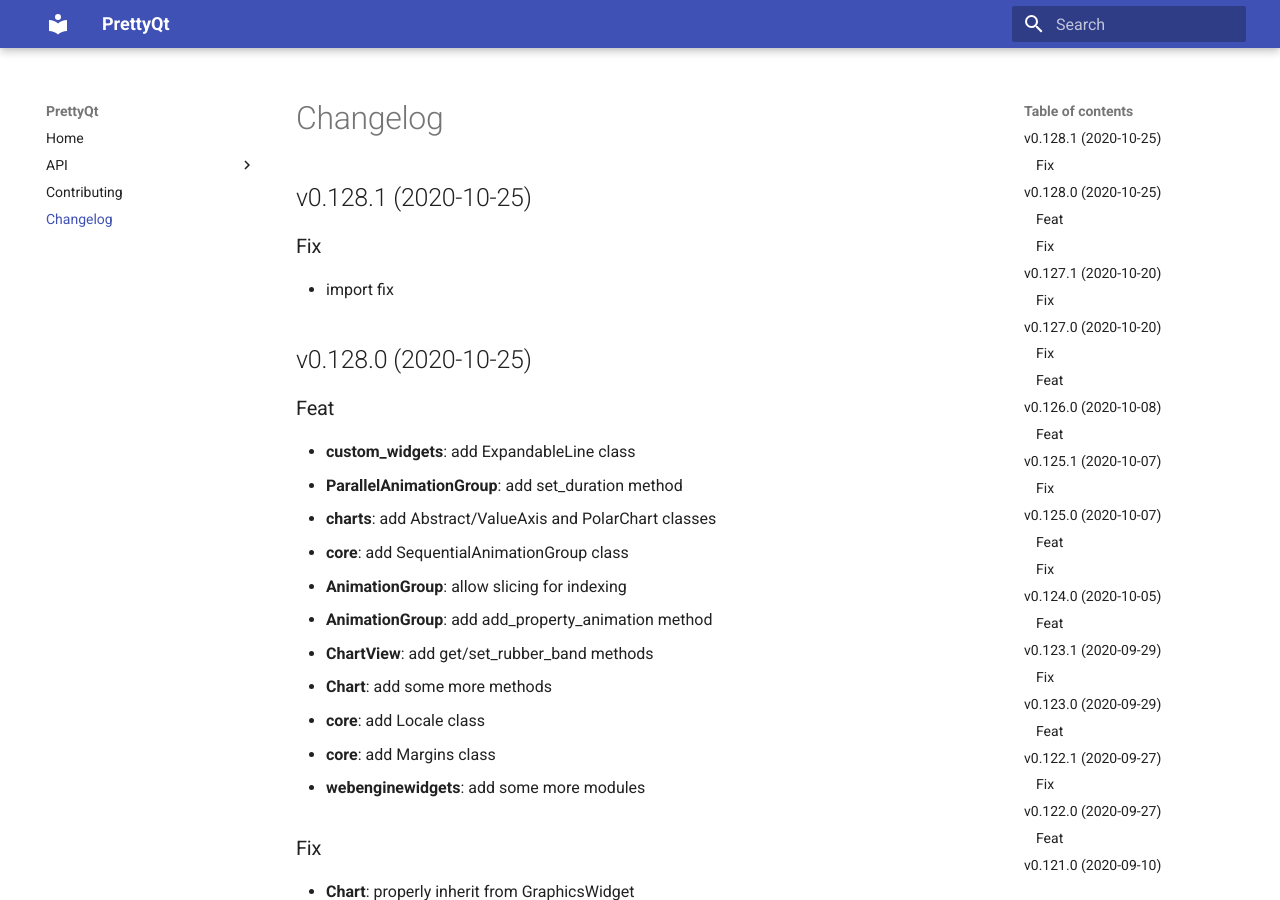
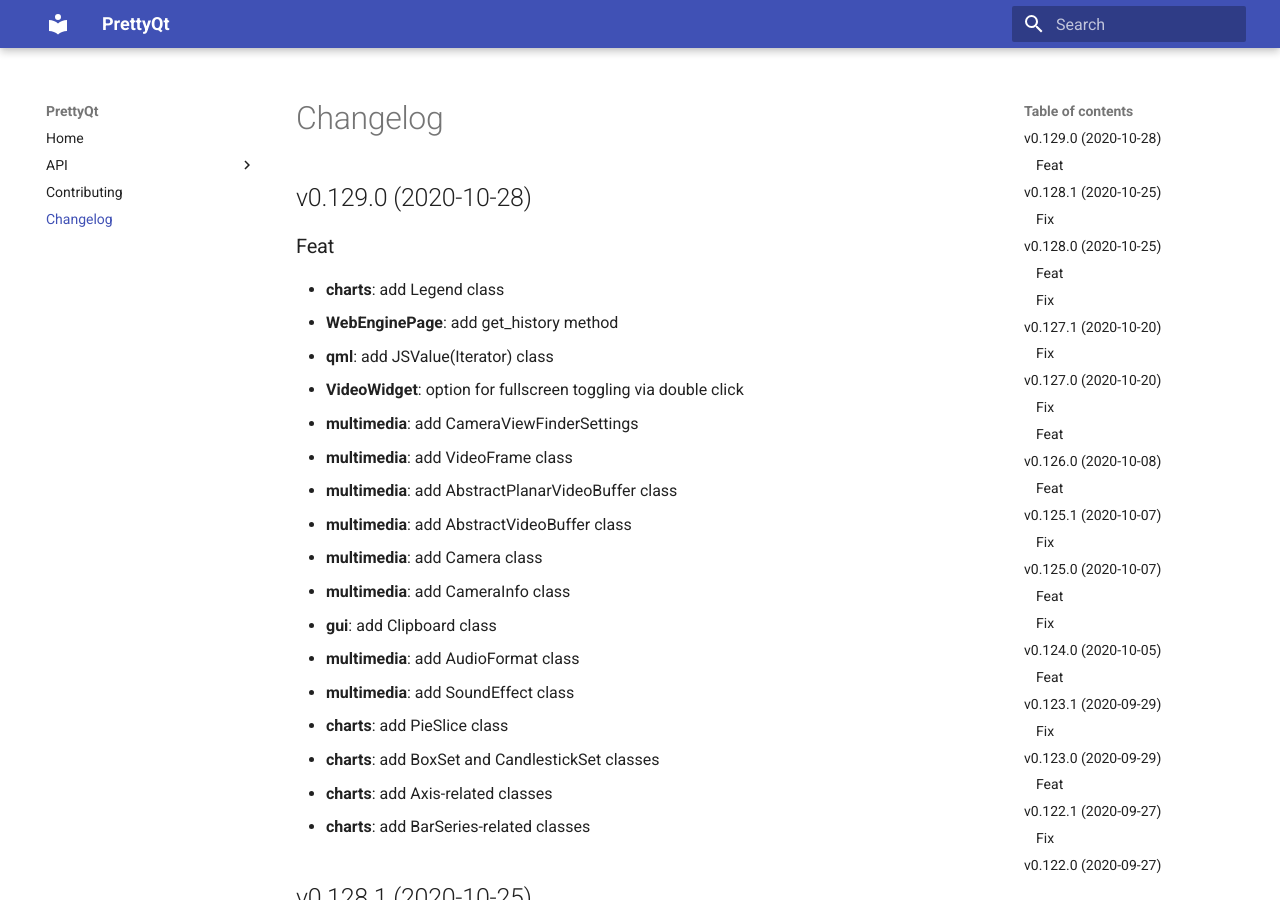
Before and after one commit to phil65/PrettyQt, an MkDocs documentation site: the page built from docs/changelog.md, in a window 1280 px wide and 900 px high. Built offline with MkDocs 1.6.1 and Material for MkDocs 9.7.7, drawn with Linux system fonts in a browser that asks for light colours.

Commit message:
bump: version 0.128.1 → 0.129.0

```diff
--- a/docs/changelog.md
+++ b/docs/changelog.md
@@ -1,3 +1,25 @@
+## v0.129.0 (2020-10-28)
+
+### Feat
+
+- **charts**: add Legend class
+- **WebEnginePage**: add get_history method
+- **qml**: add JSValue(Iterator) class
+- **VideoWidget**: option for fullscreen toggling via double click
+- **multimedia**: add CameraViewFinderSettings
+- **multimedia**: add VideoFrame class
+- **multimedia**: add AbstractPlanarVideoBuffer class
+- **multimedia**: add AbstractVideoBuffer class
+- **multimedia**: add Camera class
+- **multimedia**: add CameraInfo class
+- **gui**: add Clipboard class
+- **multimedia**: add AudioFormat class
+- **multimedia**: add SoundEffect class
+- **charts**: add PieSlice class
+- **charts**: add BoxSet and CandlestickSet classes
+- **charts**: add Axis-related classes
+- **charts**: add BarSeries-related classes
+
 ## v0.128.1 (2020-10-25)
 
 ### Fix
--- a/prettyqt/__init__.py
+++ b/prettyqt/__init__.py
@@ -4,7 +4,7 @@
 
 __author__ = """Philipp Temminghoff"""
 __email__ = "phil65@kodi.tv"
-__version__ = "0.128.1"
+__version__ = "0.129.0"
 
 
 def debug():
--- a/pyproject.toml
+++ b/pyproject.toml
@@ -1,6 +1,6 @@
 [tool.poetry]
 name = "PrettyQt"
-version = "0.128.1"
+version = "0.129.0"
 description = "A pythonic layer on top of qtpy"
 readme = 'docs/index.md'
 repository = "https://github.com/phil65/prettyqt"
@@ -130,7 +130,7 @@
 '''
 [tool.commitizen]
 name = "cz_conventional_commits"
-version = "0.128.1"
+version = "0.129.0"
 tag_format = "v$version"
 version_files = [
     "prettyqt/__init__.py:__version__",
--- a/setup.py
+++ b/setup.py
@@ -40,6 +40,6 @@
     packages=find_packages(),
     test_suite="tests",
     url="https://github.com/phil65/prettyqt",
-    version="0.128.1",
+    version="0.129.0",
     zip_safe=False,
 )
```
Also changed, not shown: CHANGELOG.md (+22 -0 lines).
